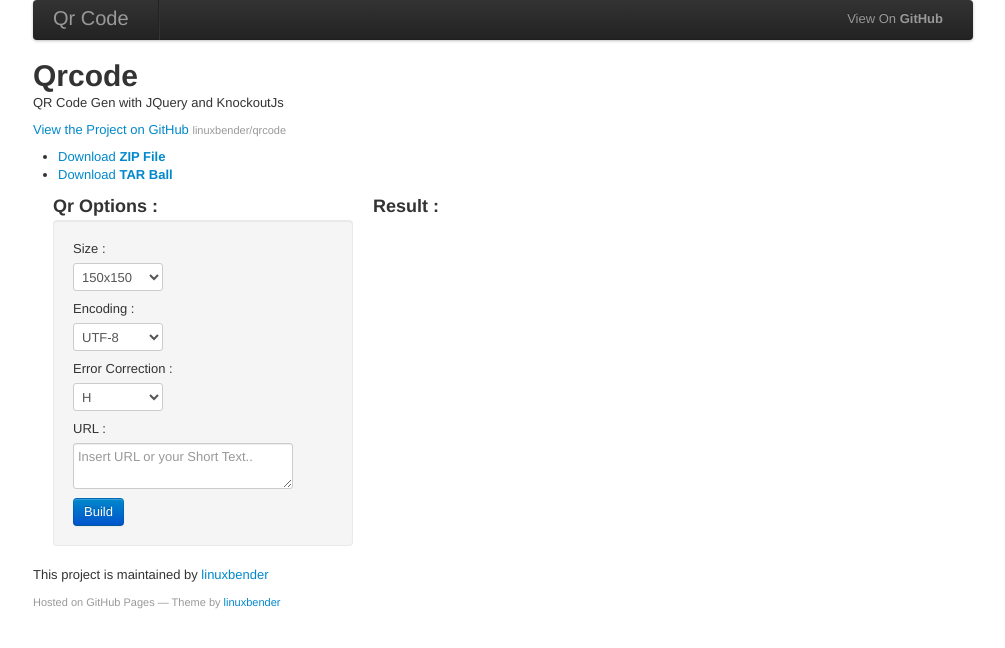
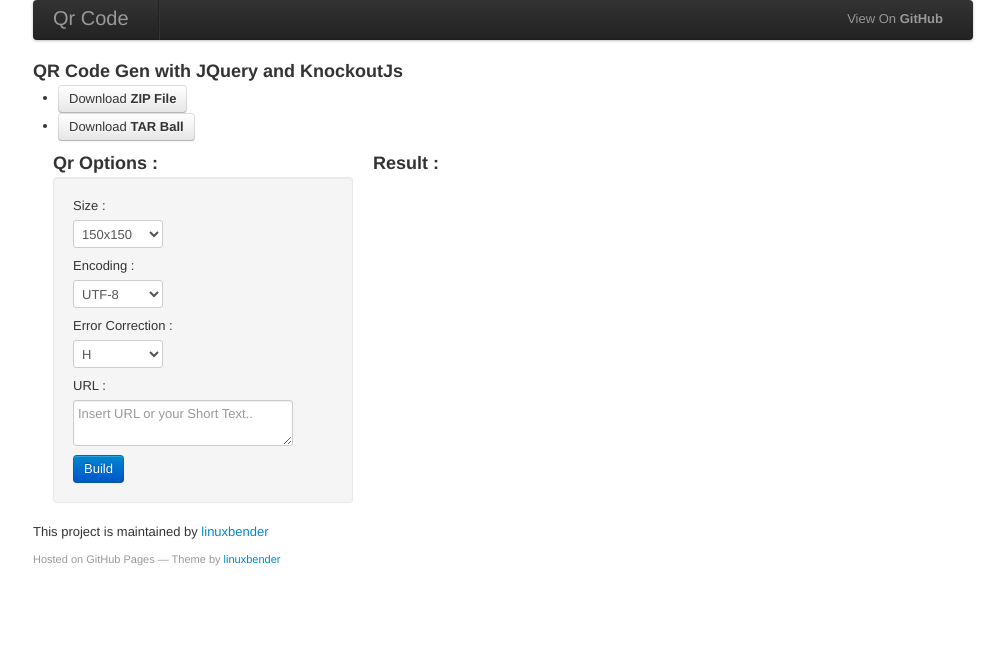
Before and after one commit to linuxbender/qrcode, a plain HTML site: page index.html in a window 1280 px wide. Shown: the whole page, without its empty margins (137-1142 px from the left). Drawn offline with Linux system fonts and the light colour scheme.

Commit message:
update index page with button group

```diff
--- a/index.html
+++ b/index.html
@@ -34,12 +34,10 @@
 	    </header>
 		<section class="row-fluid">
 			<header class="span12">
-			    <h1>Qrcode</h1>
-                <p>QR Code Gen with JQuery and KnockoutJs</p>
-                <p><a href="https://github.com/linuxbender/qrcode">View the Project on GitHub <small>linuxbender/qrcode</small></a></p>
-                <ul>
-                  <li><a href="https://github.com/linuxbender/qrcode/zipball/master">Download <strong>ZIP File</strong></a></li>
-                  <li><a href="https://github.com/linuxbender/qrcode/tarball/master">Download <strong>TAR Ball</strong></a></li>
+                <h3>QR Code Gen with JQuery and KnockoutJs</h3>
+                <ul class="btn-group">
+                  <li><a href="https://github.com/linuxbender/qrcode/zipball/master" class="btn" >Download <strong>ZIP File</strong></a></li>
+                  <li><a href="https://github.com/linuxbender/qrcode/tarball/master" class="btn" >Download <strong>TAR Ball</strong></a></li>
                 </ul>
 			</header>
 			<section class="span4">
```
